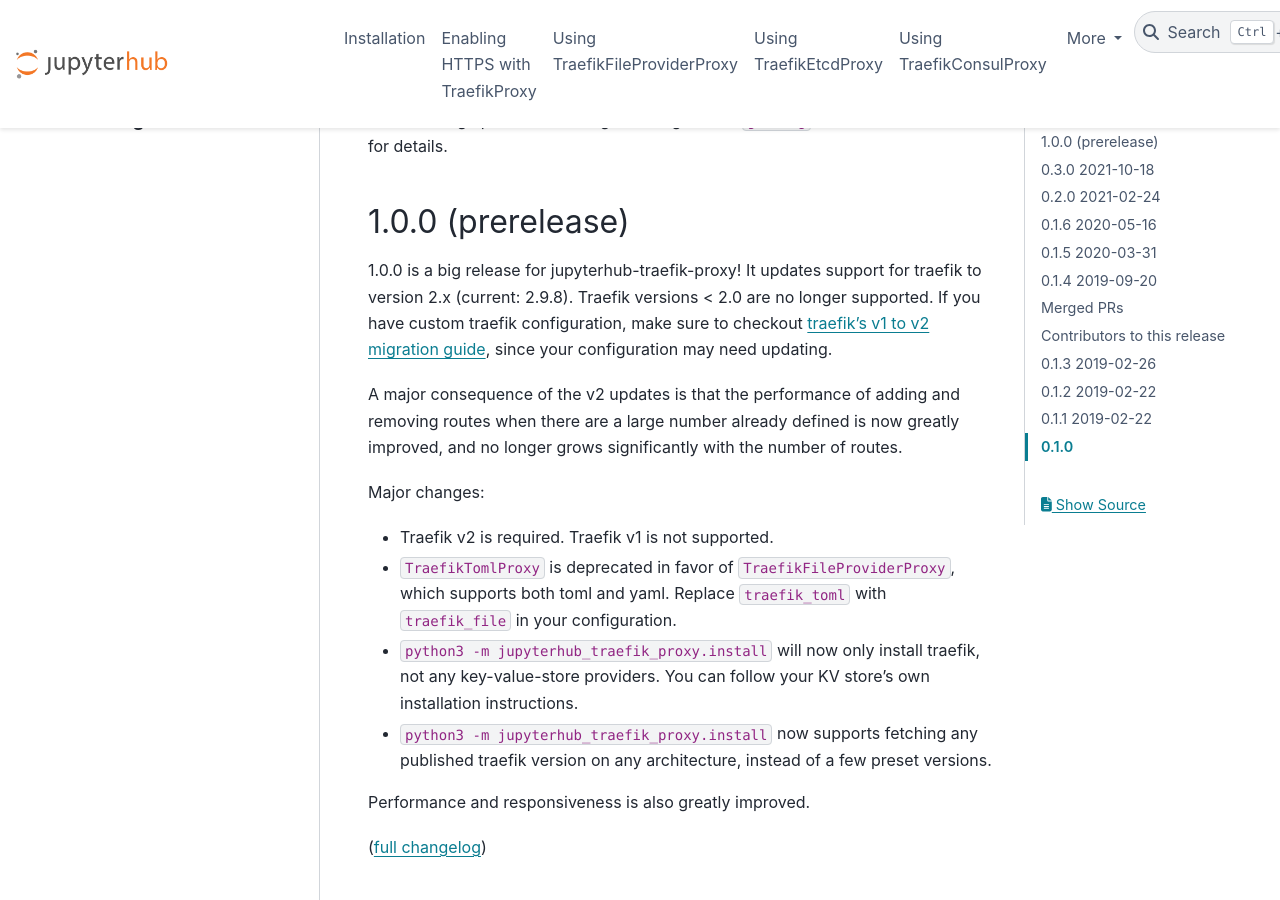
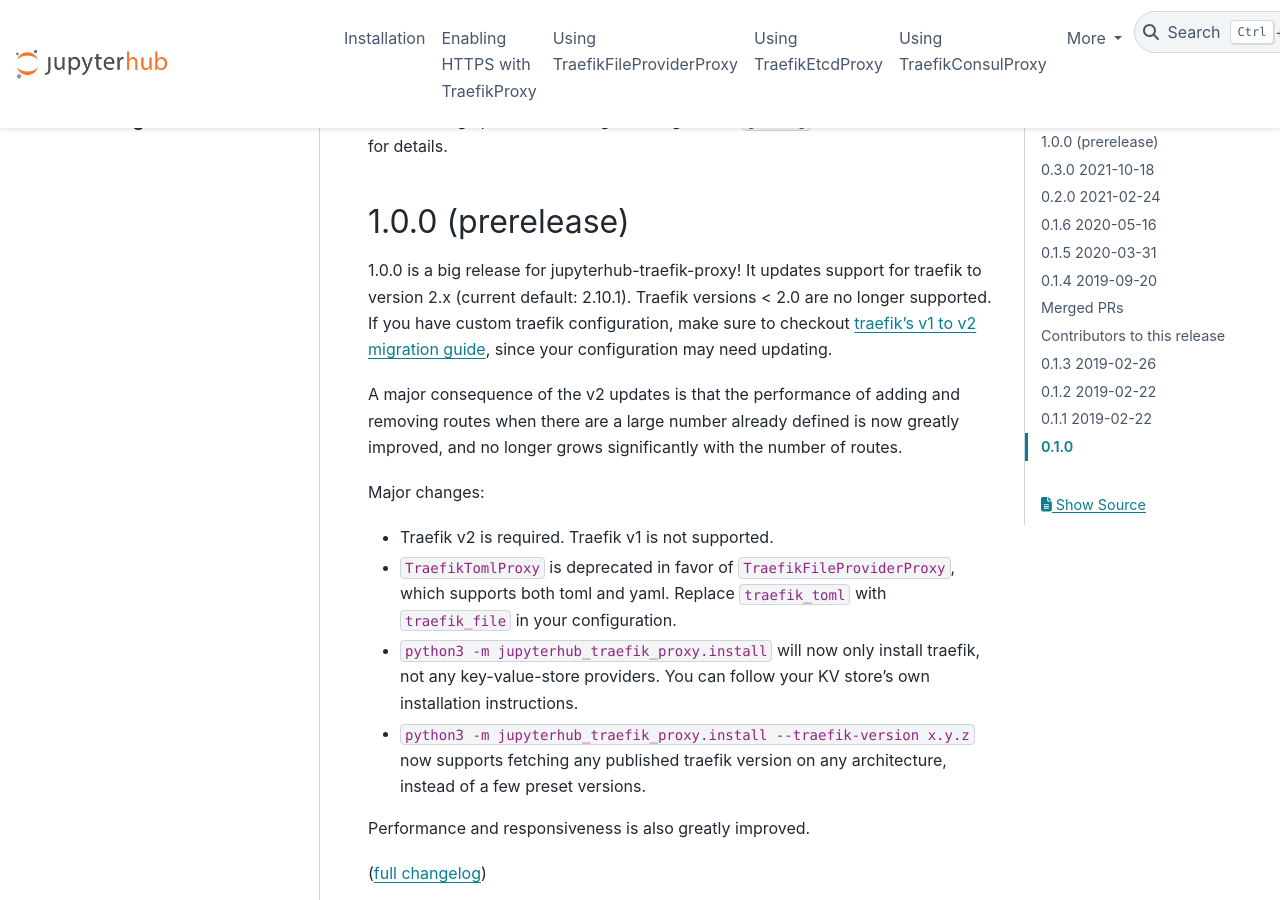
Before and after one commit to jupyterhub/traefik-proxy, a Sphinx documentation site: the page built from docs/source/changelog.md, in a window 1280 px wide and 900 px high, scrolled down 193 px. Built offline with Sphinx 7.4.7 and the PyData theme 0.15.4, drawn with Linux system fonts in a browser that asks for light colours.

Commit message:
update default bundled traefik to 2.10.1

```diff
--- a/docs/source/changelog.md
+++ b/docs/source/changelog.md
@@ -7,7 +7,7 @@
 ## 1.0.0 (prerelease)
 
 1.0.0 is a big release for jupyterhub-traefik-proxy!
-It updates support for traefik to version 2.x (current: 2.9.8).
+It updates support for traefik to version 2.x (current default: 2.10.1).
 Traefik versions < 2.0 are no longer supported.
 If you have custom traefik configuration,
 make sure to checkout [traefik's v1 to v2 migration guide](https://doc.traefik.io/traefik/migration/v1-to-v2/),
@@ -24,7 +24,7 @@
   Replace `traefik_toml` with `traefik_file` in your configuration.
 - `python3 -m jupyterhub_traefik_proxy.install` will now only install traefik, not any key-value-store providers.
   You can follow your KV store's own installation instructions.
-- `python3 -m jupyterhub_traefik_proxy.install` now supports fetching any published traefik version on any architecture,
+- `python3 -m jupyterhub_traefik_proxy.install --traefik-version x.y.z` now supports fetching any published traefik version on any architecture,
   instead of a few preset versions.
 
 Performance and responsiveness is also greatly improved.
```
Also changed, not shown: 1 other file.
